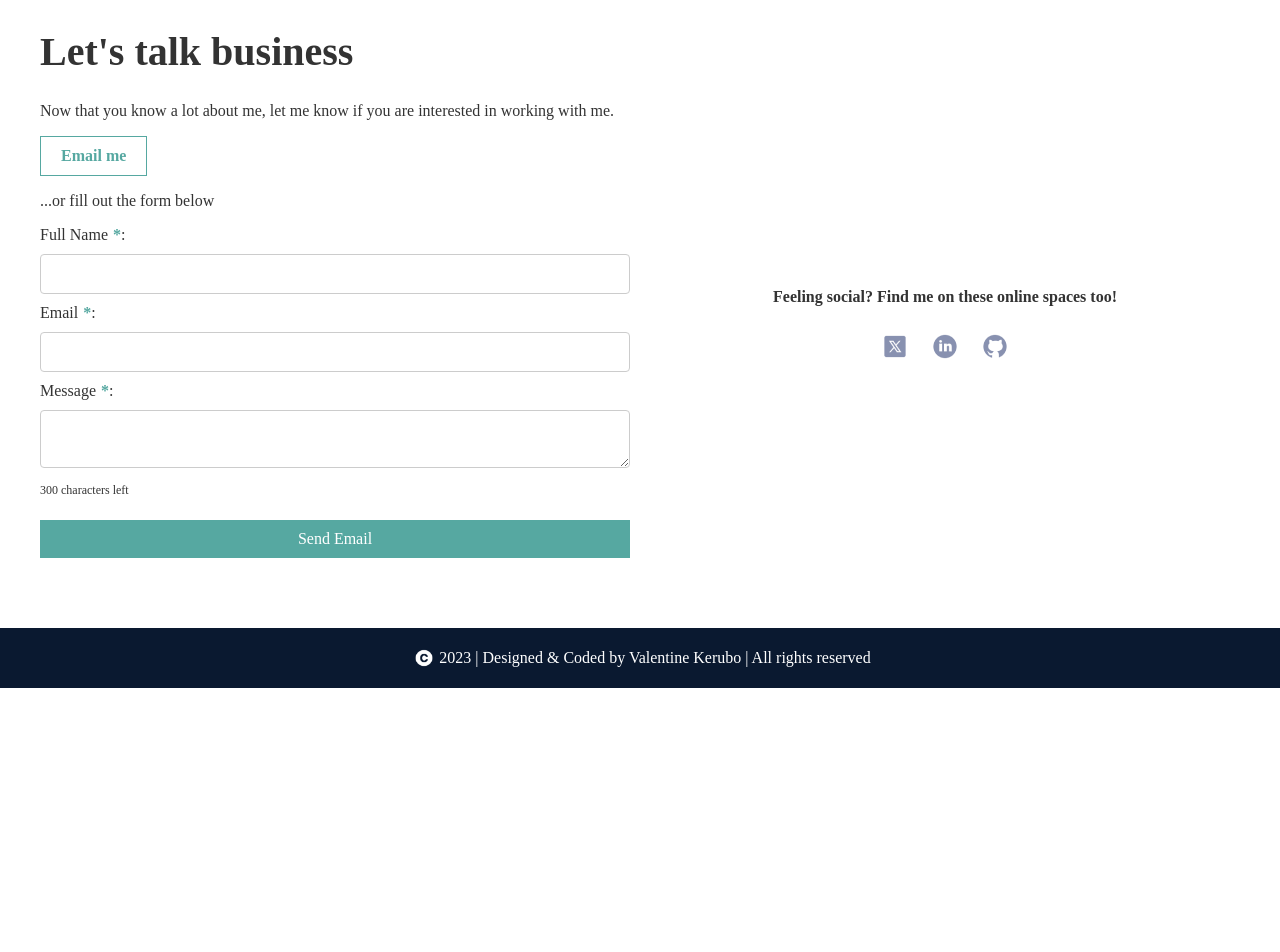
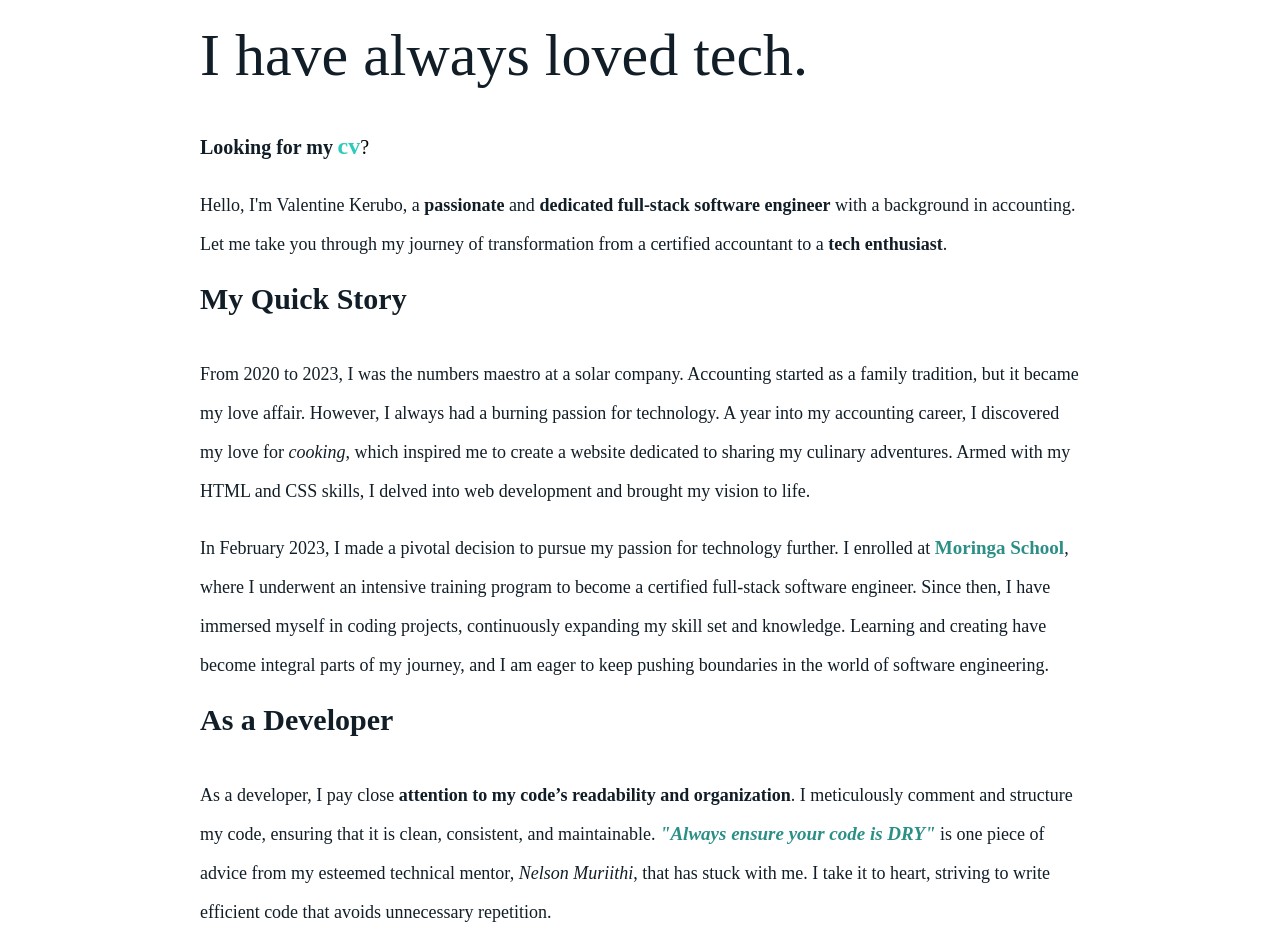
Before and after one commit to Vkerubo/my-portolio, a React (Create React App) app: page /about in a window 1280 px wide. Shown: the part 140-1092 px from the top of the page. Before the commit the page ends 828 px from the top, so only its background shows below. Built offline with nearby package versions, Linux system fonts and the light colour scheme.

Commit message:
style About me content

```diff
--- a/src/components/AboutMeContent.js
+++ b/src/components/AboutMeContent.js
@@ -1,8 +1,171 @@
 import React from "react";
-import { styled } from "styled-components";
+import styled from "styled-components";
+
+const AboutMeContainer = styled.div`
+  flex-shrink: 0;
+  color: #121e27;
+  font-family: Muli;
+  font-size: 18px;
+  padding: 40px 200px;
+  font-style: light;
+  font-weight: 200;
+  line-height: 39px;
+
+  @media (max-width: 768px) {
+    padding: 40px;
+    font-size: 16px;
+  }
+`;
+
+const Title = styled.div`
+  color: #121e27;
+  font-size: 60px;
+  font-weight: 100;
+  font-family: Montserrat;
+  font-style: light;
+  line-height: normal;
+
+  @media (max-width: 768px) {
+    font-size: 40px;
+  }
+`;
+
+const Subtitle = styled.div`
+  color: #121e27;
+  font-weight: 900;
+  line-height: normal;
+  font-size: 30px;
+`;
+
+const Text = styled.span`
+  color: #121e27;
+  font-family: Muli;
+  font-size: 20px;
+  font-style: normal;
+  font-weight: 700;
+  line-height: 34px;
+`;
+
+const CVText = styled.span`
+  color: #2ccbbd;
+  font-family: Muli;
+  font-size: 24px;
+  font-style: normal;
+  font-weight: 700;
+  line-height: 34px;
+`;
+
+const Highlight = styled.span`
+  color: #2c8f87;
+  font-family: Muli;
+  font-size: 19px;
+  font-style: normal;
+  font-weight: 700;
+  line-height: 34px;
+`;
+
+const QuestionMark = styled.span`
+  color: #000;
+  font-family: Muli;
+  font-size: 20px;
+  font-style: normal;
+  font-weight: 400;
+  line-height: normal;
+`;
 
 function AboutMeContent() {
-  return <>Hi</>;
+  return (
+    <AboutMeContainer>
+      <Title>I have always loved tech. </Title>
+      <br />
+      <Text>Looking for my</Text> <CVText>cv</CVText>
+      <QuestionMark>?</QuestionMark>
+      <p>
+        Hello, I'm Valentine Kerubo, a <strong>passionate</strong> and{" "}
+        <strong>dedicated full-stack software engineer</strong> with a
+        background in accounting. Let me take you through my journey of
+        transformation from a certified accountant to a{" "}
+        <strong>tech enthusiast</strong>.
+      </p>
+      <p>
+        <Subtitle>My Quick Story</Subtitle>
+        <br />
+        From 2020 to 2023, I was the numbers maestro at a solar company.
+        Accounting started as a family tradition, but it became my love affair.
+        However, I always had a burning passion for technology. A year into my
+        accounting career, I discovered my love for <i>cooking</i>, which
+        inspired me to create a website dedicated to sharing my culinary
+        adventures. Armed with my HTML and CSS skills, I delved into web
+        development and brought my vision to life.
+      </p>
+      <p>
+        In February 2023, I made a pivotal decision to pursue my passion for
+        technology further. I enrolled at <Highlight>Moringa School</Highlight>,
+        where I underwent an intensive training program to become a certified
+        full-stack software engineer. Since then, I have immersed myself in
+        coding projects, continuously expanding my skill set and knowledge.
+        Learning and creating have become integral parts of my journey, and I am
+        eager to keep pushing boundaries in the world of software engineering.
+      </p>
+      <p>
+        <Subtitle>As a Developer</Subtitle>
+        <br />
+        As a developer, I pay close{" "}
+        <strong>attention to my code’s readability and organization</strong>. I
+        meticulously comment and structure my code, ensuring that it is clean,
+        consistent, and maintainable.{" "}
+        <Highlight>
+          <i>"Always ensure your code is DRY"</i>
+        </Highlight>{" "}
+        is one piece of advice from my esteemed technical mentor,{" "}
+        <i>Nelson Muriithi</i>, that has stuck with me. I take it to heart,
+        striving to write efficient code that avoids unnecessary repetition.
+      </p>
+      <p>
+        I have a strong foundation in various programming languages and
+        frameworks, including <strong>JavaScript</strong>,{" "}
+        <strong>React js</strong>, and <strong>Ruby on Rails</strong>. This
+        versatility allows me to adapt to different project requirements and
+        challenges. Throughout my journey, I have worked on numerous projects,
+        each presenting an opportunity for growth and the application of best
+        coding practices.
+      </p>
+      <p>
+        <Subtitle>As a Person</Subtitle>
+        <br />
+        If I were to describe myself as an animal, I would undoubtedly be an
+        Octopus. Just like this remarkable creature, I am{" "}
+        <strong>resourceful</strong>. I’ll take a problem, break it into smaller
+        bits, and MacGyver myself a solution. Creativity has helped me sail
+        around tough obstacles.
+      </p>
+      <p>
+        <strong>I’m curious by nature and I love learning</strong>. I’ve amassed
+        a wide range of skills and interests that, when put together, end up
+        feeding my career in one way or another. I’m what they call a T-shaped
+        individual.
+      </p>
+      <p>
+        <Subtitle>As a Colleague</Subtitle>
+        <br />
+        Collaboration is at the heart of my work philosophy. I excel as a{" "}
+        <strong>team player</strong>, fostering effective communication and
+        cultivating a harmonious environment. I feel comfortable interacting
+        with both the <strong>technically oriented</strong> people of the team
+        as well as the <strong>artistically oriented</strong> ones.
+      </p>
+      <p>
+        I will always go the extra mile to help my team, whether it involves
+        sharing my expertise, providing assistance, or simply pulling an
+        <strong> espresso shot</strong> and making some latte art for a
+        colleague. <Highlight>I love to cook</Highlight>, so count on me to
+        contribute to the next team potluck.
+      </p>
+      <p>
+        <Text>I want to hear from you!</Text>
+      </p>
+    </AboutMeContainer>
+  );
 }
 
 export default AboutMeContent;
```
